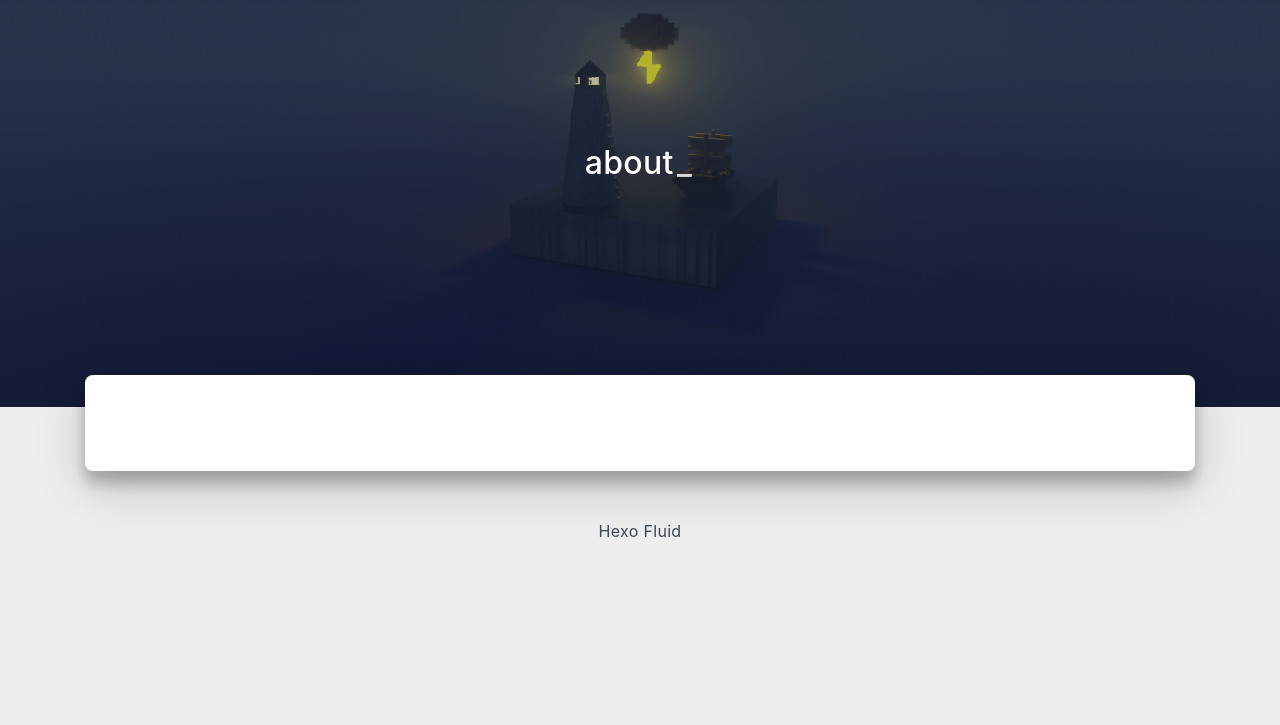
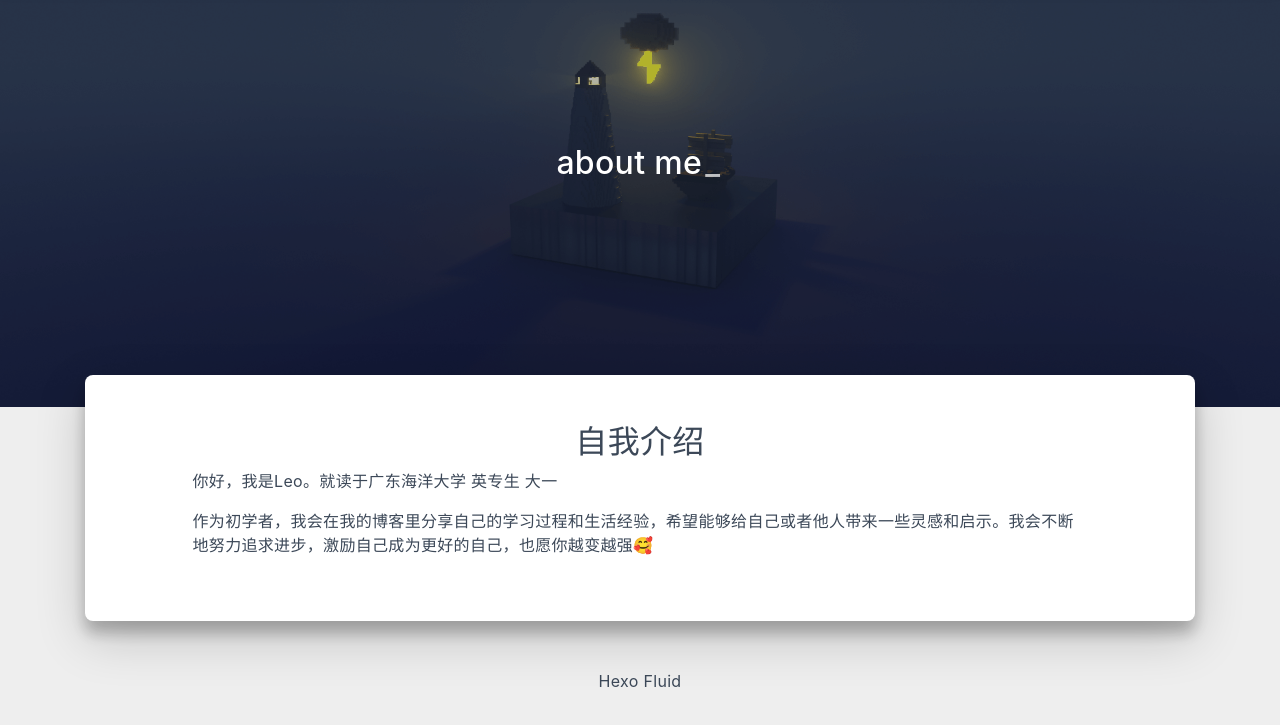
Before and after one commit to lindate/lindate.github.io, a plain HTML site: page about/index.html in a window 1280 px wide. Shown: the part 73-798 px from the top of the page. Drawn offline with nearby package versions, Linux system fonts and the light colour scheme; some packages are replaced by stand-ins of ours; a script that the page names is missing; some icons are missing; a small style sheet from the web is missing.

Commit message:
Site updated: 2023-04-25 00:14:57

```diff
--- a/about/index.html
+++ b/about/index.html
@@ -16,21 +16,21 @@
   <meta name="author" content="Leo">
   <meta name="keywords" content="">
 
-    <meta name="description" content="Leo的个人博客">
+    <meta name="description" content="自我介绍  你好，我是Leo。就读于广东海洋大学  英专生  大一 作为初学者，我会在我的博客里分享自己的学习过程和生活经验，希望能够给自己或者他人带来一些灵感和启示。我会不断地努力追求进步，激励自己成为更好的自己，也愿你越变越强🥰">
 <meta property="og:type" content="website">
-<meta property="og:title" content="about">
+<meta property="og:title" content="about me">
 <meta property="og:url" content="http://example.com/about/index.html">
 <meta property="og:site_name" content="Leo&#39;blog">
-<meta property="og:description" content="Leo的个人博客">
+<meta property="og:description" content="自我介绍  你好，我是Leo。就读于广东海洋大学  英专生  大一 作为初学者，我会在我的博客里分享自己的学习过程和生活经验，希望能够给自己或者他人带来一些灵感和启示。我会不断地努力追求进步，激励自己成为更好的自己，也愿你越变越强🥰">
 <meta property="og:locale" content="zh_CN">
 <meta property="article:published_time" content="2023-04-24T11:52:12.000Z">
-<meta property="article:modified_time" content="2023-04-24T11:52:12.154Z">
+<meta property="article:modified_time" content="2023-04-24T16:12:16.077Z">
 <meta property="article:author" content="Leo">
 <meta name="twitter:card" content="summary_large_image">
 
 
 
-  <title>about - Leo&#39;blog</title>
+  <title>about me - Leo&#39;blog</title>
 
   <link  rel="stylesheet" href="https://lib.baomitu.com/twitter-bootstrap/4.6.1/css/bootstrap.min.css" />
 
@@ -190,7 +190,7 @@
       <div class="banner-text text-center fade-in-up">
         <div class="h2">
 
-            <span id="subtitle" data-typed-text="about"></span>
+            <span id="subtitle" data-typed-text="about me"></span>
 
         </div>
 
@@ -218,6 +218,10 @@
 
 
 <article class="page-content">
+  <h2 align="center">自我介绍</h2>
+
+<p>你好，我是Leo。就读于广东海洋大学  英专生  大一</p>
+<p>作为初学者，我会在我的博客里分享自己的学习过程和生活经验，希望能够给自己或者他人带来一些灵感和启示。我会不断地努力追求进步，激励自己成为更好的自己，也愿你越变越强🥰</p>
 
 
 
```
